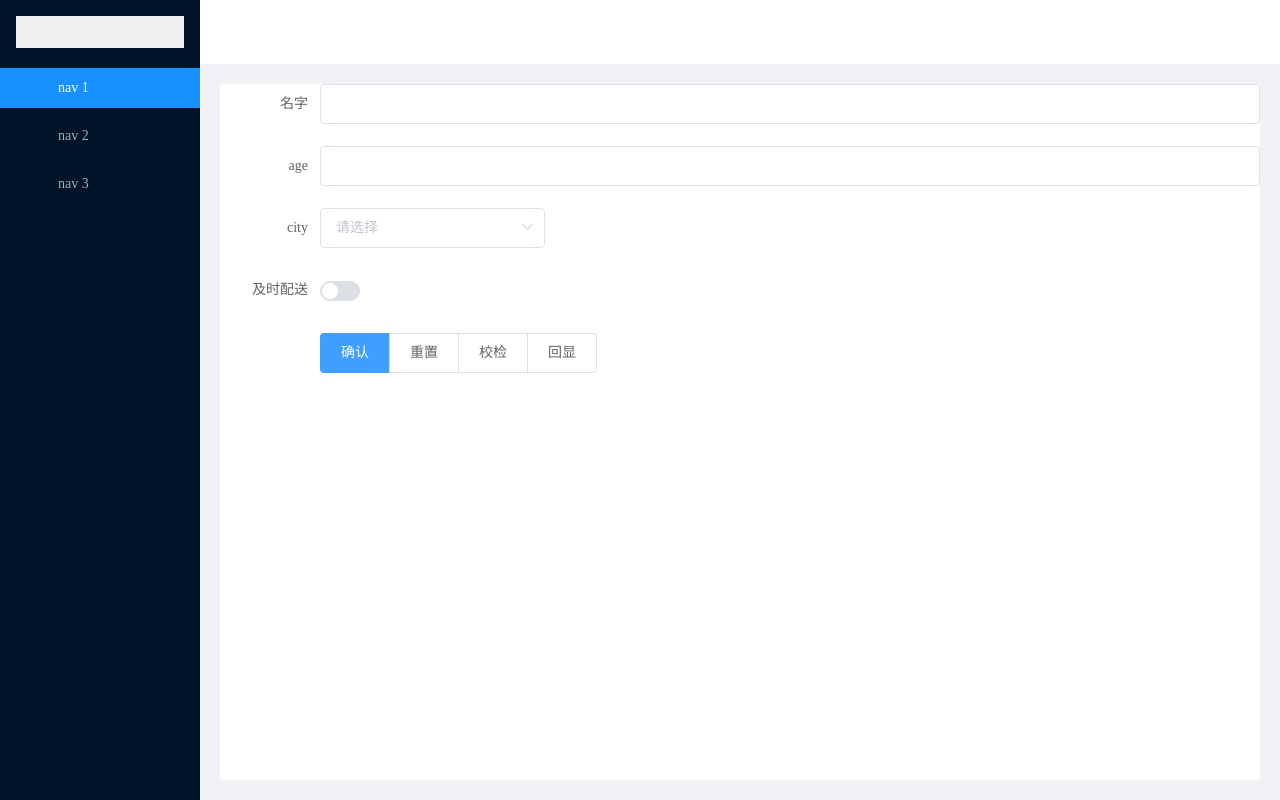
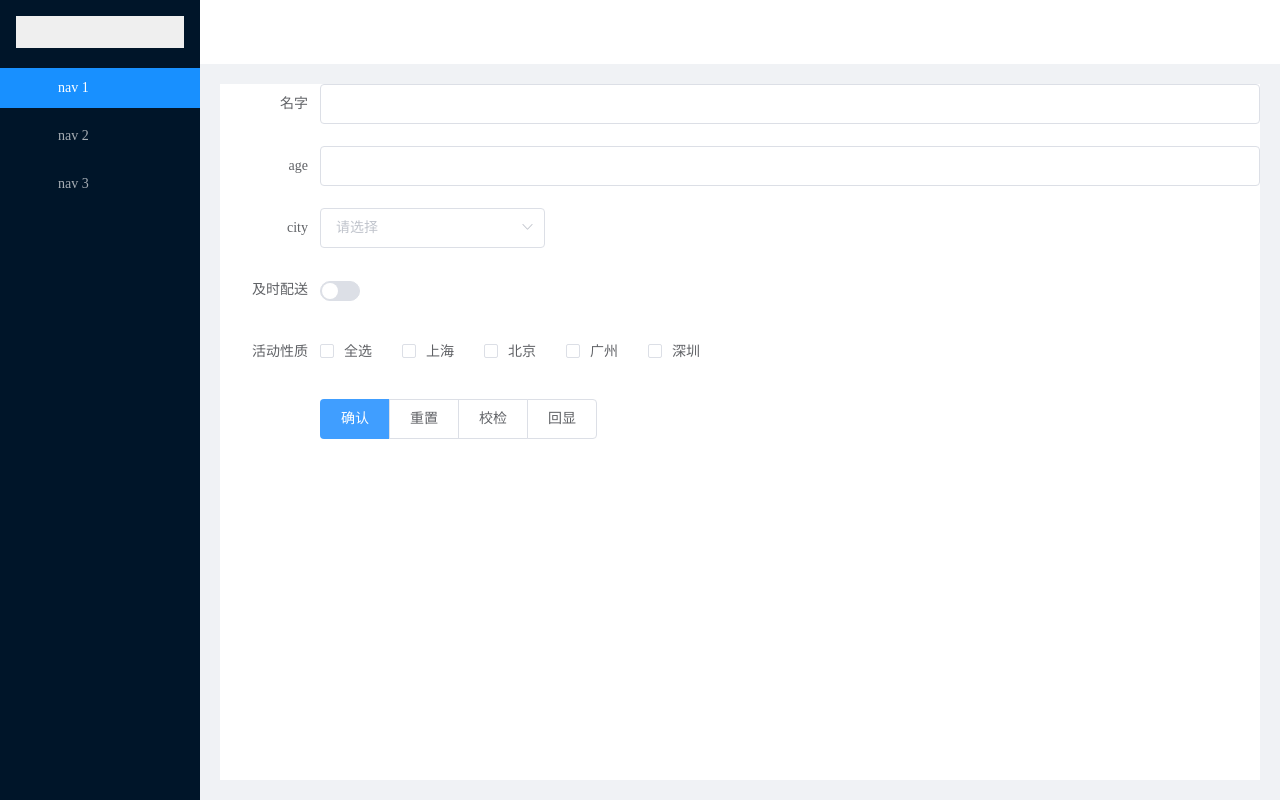
Before and after one commit to Ewall1106/vue2-admin-template, a Vue app: page / in a window 1280 px wide. Built offline with nearby package versions, Linux system fonts and the light colour scheme.

Commit message:
add FormItemCheckboxGroup

```diff
--- a/src/components/element/EleForm.vue
+++ b/src/components/element/EleForm.vue
@@ -16,6 +16,11 @@ export default {
     return {
       getForm: () => {
         return this.form;
+      },
+      setForm: (obj) => {
+        Object.keys(obj).forEach((key) => {
+          this.form[key] = obj[key];
+        });
       },
       resetForm: () => {
         this.$refs.form.resetFields();
@@ -38,6 +43,9 @@ export default {
     };
   },
   mounted() {
+    if (!Object.keys(this.form).length) {
+      console.error("请先定义 Form.vue 中的关于 form 相关表单域属性");
+    }
     // 回显的逻辑写这里
     // axios.get...
     // this.form = ...
--- a/src/components/element/EleFormItemActions.vue
+++ b/src/components/element/EleFormItemActions.vue
@@ -16,7 +16,7 @@ export default {
     Button,
     ButtonGroup,
   },
-  inject: ["validate", "getForm", "resetForm"],
+  inject: ["getForm", "setForm", "resetForm", "validate"],
   methods: {
     onConfirm() {
       const form = this.getForm();
@@ -36,7 +36,11 @@ export default {
       });
     },
     onReshow() {
-      console.log("回显的逻辑在 Form.vue 的 mounted 钩子中实现");
+      console.log("1. 补全 Form.vue 中的 form 相关表单域属性");
+      console.log(
+        "2. 回显的逻辑在Form.vue的mounted钩子中实现 OR 使用this.setForm({...})方法"
+      );
+      // this.setForm({});
     },
   },
 };
--- /dev/null
+++ b/src/components/element/EleFormItemCheckbox.vue
@@ -0,0 +1,62 @@
+<template>
+  <div style="display: flex">
+    <Checkbox
+      style="margin-right: 30px"
+      :indeterminate="isIndeterminate"
+      v-model="checkAll"
+      @change="onCheck"
+    >
+      全选
+    </Checkbox>
+    <CheckboxGroup v-model="checkList" @change="onChange">
+      <Checkbox v-for="item in options" :label="item" :key="item">
+        {{ item }}
+      </Checkbox>
+    </CheckboxGroup>
+  </div>
+</template>
+
+<script>
+import { CheckboxGroup, Checkbox } from "element-ui";
+
+const options = ["上海", "北京", "广州", "深圳"];
+
+export default {
+  name: "FormItemCheckboxGroup",
+  props: ["name"],
+  components: {
+    CheckboxGroup,
+    Checkbox,
+  },
+  inject: ["getForm"],
+  data() {
+    return {
+      checkAll: false,
+      options: options,
+      isIndeterminate: false,
+      form: this.getForm(),
+    };
+  },
+  computed: {
+    checkList: {
+      get() {
+        return this.form[this.name] || [];
+      },
+      set(value) {
+        this.form[this.name] = value;
+      },
+    },
+  },
+  methods: {
+    onCheck(val) {
+      this.checkList = val ? options : [];
+      this.isIndeterminate = false;
+    },
+    onChange(value) {
+      let checkedCount = value.length;
+      this.checkAll = checkedCount === this.options.length;
+      this.isIndeterminate = checkedCount > 0 && checkedCount < this.options.length;
+    },
+  },
+};
+</script>
--- a/src/components/element/index.vue
+++ b/src/components/element/index.vue
@@ -17,6 +17,10 @@
         <FormItemSwitch v-bind="{ name: 'delivery' }" />
       </FormItem>
 
+      <FormItem v-bind="{ type: 'type', label: '活动性质' }">
+        <FormItemCheckboxGroup v-bind="{ name: 'type' }" />
+      </FormItem>
+
       <FormItem>
         <EleFormItemActions />
       </FormItem>
@@ -31,6 +35,7 @@ import FormItemInput from "./EleFormItemInput.vue";
 import FormItemSelect from "./EleFormItemSelect.vue";
 import FormItemSwitch from "./EleFormItemSwitch.vue";
 import EleFormItemActions from "./EleFormItemActions.vue";
+import FormItemCheckboxGroup from "./EleFormItemCheckbox.vue";
 
 export default {
   components: {
@@ -40,6 +45,7 @@ export default {
     FormItemSelect,
     FormItemSwitch,
     EleFormItemActions,
+    FormItemCheckboxGroup,
   },
 };
 </script>
```
